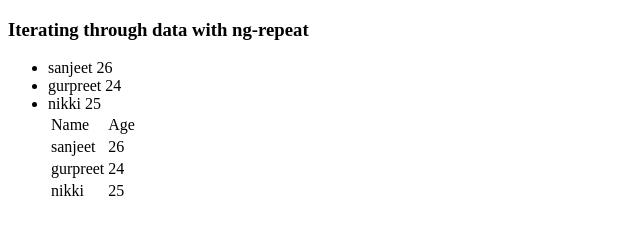
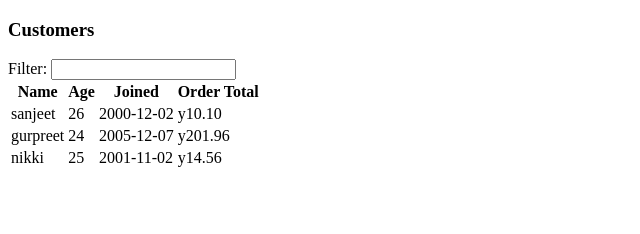
Before and after one commit to uppal101/AngularJS, a plain HTML site: page index.html in a window 1280 px wide. Shown: the whole page, without its empty margins (0-640 px from the left). Drawn offline with nearby package versions, Linux system fonts and the light colour scheme.

Commit message:
Sorting and filtering

```diff
--- a/index.html
+++ b/index.html
@@ -4,31 +4,40 @@
     <title>My first AngularJS project</title>
     <link href="styles.css" rel="stylesheet" type='text/css' />
   </head>
-  <body ng-init="people =[{name:'sanjeet', age: 26}, {name:'gurpreet', age: 24}, {name:'nikki', age: 25}]">
-    <h3>Iterating through data with ng-repeat</h3>
-      <ul>
-        <li ng-repeat="person in people" ng-cloak>
-          {{person.name}} {{person.age}}
-        </li>
+  <body ng-init="customers=[{name:'sanjeet', joined:'2000-12-02', orderTotal: 10.096, age: 26}, {name:'gurpreet', orderTotal:201.961, joined:'2005-12-07',age: 24}, {name:'nikki', orderTotal: 14.561, joined:'2001-11-02', age: 25}]">
+    <h3>Customers</h3>
+    Filter: <input type="text" ng-model="customerFilter.name"/>
+    <br />
         <table>
           <tr>
+            <th ng-click="sortBy='name'; reverse=!reverse">
+              Name
+            </th>
+            <th ng-click="sortBy='age'; reverse=!reverse">
+              Age
+            </th>
+            <th ng-click="sortBy='joined'; reverse=!reverse">
+              Joined
+            </th>
+            <th ng-click="sortBy='orderTotal'; reverse=!reverse">
+               Order Total
+            </th>
+          </tr>
+          <tr ng-repeat="customer in customers | filter: customerFilter | orderBy:sortBy:reverse" >
             <td>
-              Name
+              {{customer.name}}
             </td>
             <td>
-              Age
-            </td>
-          </tr>
-          <tr ng-repeat="person in people">
-            <td>
-              {{person.name}}
+              {{customer.age}}
             </td>
             <td>
-              {{person.age}}
+              {{customer.joined | date: 'yyyy-MM-dd'}}  <!--medium, longDate -->
+            </td>
+            <td>
+              {{customer.orderTotal | currency: 'y'}}
             </td>
           </tr>
         </table>
-      </ul>
     <script src="https://ajax.googleapis.com/ajax/libs/angularjs/1.7.2/angular.min.js"></script>
   </body>
 </html>
```
